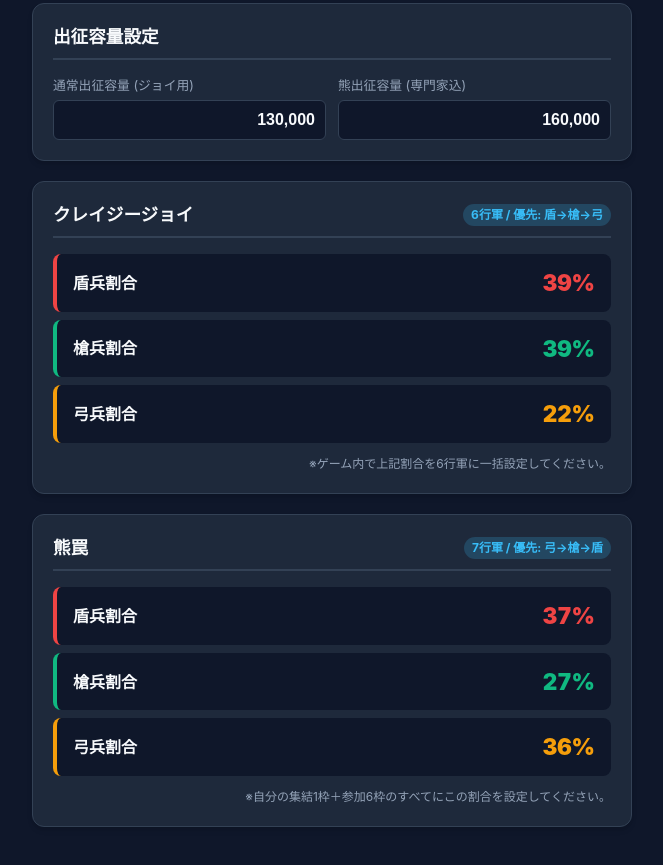
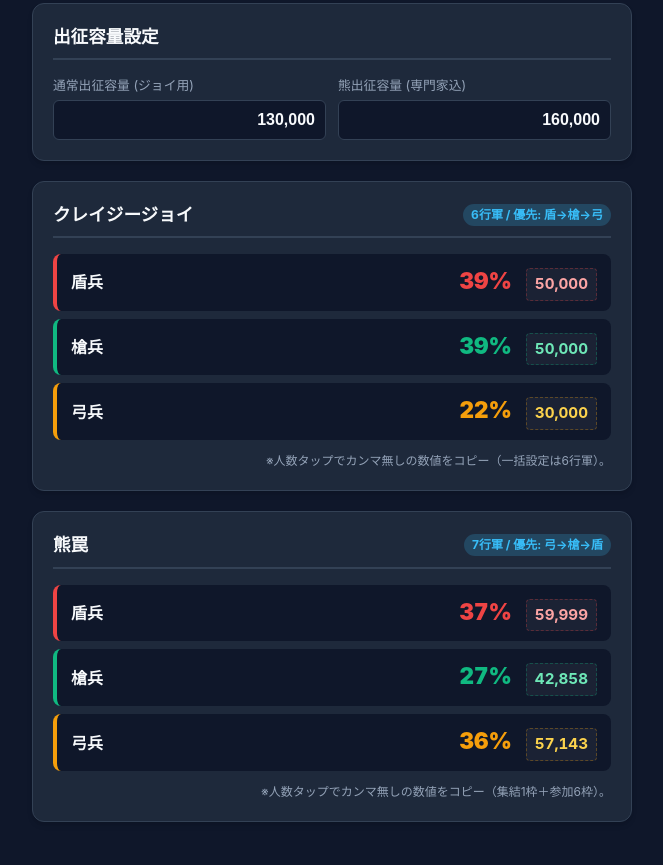
Before and after one commit to yucke/webapp, a plain HTML site: page WOS_troop_ratio_calc.html in a window 1280 px wide. Shown: the part 479-1344 px from the top of the page, without its empty margins (308-971 px from the left). Drawn offline with Linux system fonts and the light colour scheme.

Commit message:
WOS_troop_ratio_calc.html を更新

```diff
--- a/WOS_troop_ratio_calc.html
+++ b/WOS_troop_ratio_calc.html
@@ -15,6 +15,7 @@
             --shield-color: #ef4444;
             --spear-color: #10b981;
             --archer-color: #f59e0b;
+            --toast-bg: #0284c7;
         }
 
         * {
@@ -131,7 +132,7 @@
             align-items: center;
             justify-content: space-between;
             background-color: var(--bg-color);
-            padding: 12px 16px;
+            padding: 10px 14px;
             border-radius: 8px;
             margin-bottom: 8px;
             border-left: 4px solid var(--border-color);
@@ -148,21 +149,77 @@
             gap: 8px;
         }
 
-        .result-value {
+        .result-values-box {
+            display: flex;
+            align-items: baseline;
+            gap: 14px;
+            text-align: right;
+        }
+
+        .result-pct {
             font-size: 1.4rem;
             font-weight: 900;
             font-variant-numeric: tabular-nums;
+            min-width: 55px;
         }
 
-        .shield .result-value { color: var(--shield-color); }
-        .spear .result-value { color: var(--spear-color); }
-        .archer .result-value { color: var(--archer-color); }
+        .result-num {
+            font-size: 0.95rem;
+            font-weight: bold;
+            font-variant-numeric: tabular-nums;
+            background-color: rgba(255,255,255,0.05);
+            padding: 4px 8px;
+            border-radius: 4px;
+            cursor: pointer;
+            transition: background-color 0.15s, transform 0.1s;
+            position: relative;
+        }
+
+        .result-num:hover {
+            background-color: rgba(255,255,255,0.12);
+        }
+
+        .result-num:active {
+            transform: scale(0.96);
+        }
+
+        .shield .result-pct { color: var(--shield-color); }
+        .spear .result-pct { color: var(--spear-color); }
+        .archer .result-pct { color: var(--archer-color); }
+
+        .shield .result-num { border: 1px dashed rgba(239, 68, 68, 0.3); color: #fca5a5; }
+        .spear .result-num { border: 1px dashed rgba(16, 185, 129, 0.3); color: #6ee7b7; }
+        .archer .result-num { border: 1px dashed rgba(245, 158, 11, 0.3); color: #fcd34d; }
 
         .hint-text {
             font-size: 0.75rem;
             color: var(--muted-text);
             margin-top: 12px;
             text-align: right;
+        }
+
+        /* コピートースト通知 */
+        .toast {
+            position: fixed;
+            bottom: 24px;
+            left: 50%;
+            transform: translateX(-50%) translateY(100px);
+            background-color: var(--toast-bg);
+            color: white;
+            padding: 8px 18px;
+            border-radius: 20px;
+            font-size: 0.85rem;
+            font-weight: bold;
+            box-shadow: 0 4px 12px rgba(0,0,0,0.3);
+            transition: transform 0.3s cubic-bezier(0.175, 0.885, 0.32, 1.275), opacity 0.3s;
+            opacity: 0;
+            pointer-events: none;
+            z-index: 9999;
+        }
+
+        .toast.show {
+            transform: translateX(-50%) translateY(0);
+            opacity: 1;
         }
     </style>
 </head>
@@ -232,18 +289,27 @@
             <span class="mode-badge" id="joyBadge">6行軍 / 優先: 盾→槍→弓</span>
         </div>
         <div class="result-row shield">
-            <div class="result-label">盾兵割合</div>
-            <div class="result-value" id="joyShieldPct">0%</div>
+            <div class="result-label">盾兵</div>
+            <div class="result-values-box">
+                <div class="result-pct" id="joyShieldPct">0%</div>
+                <div class="result-num" id="joyShieldNum" data-raw="0" title="タップしてコピー">0</div>
+            </div>
         </div>
         <div class="result-row spear">
-            <div class="result-label">槍兵割合</div>
-            <div class="result-value" id="joySpearPct">0%</div>
+            <div class="result-label">槍兵</div>
+            <div class="result-values-box">
+                <div class="result-pct" id="joySpearPct">0%</div>
+                <div class="result-num" id="joySpearNum" data-raw="0" title="タップしてコピー">0</div>
+            </div>
         </div>
         <div class="result-row archer">
-            <div class="result-label">弓兵割合</div>
-            <div class="result-value" id="joyArcherPct">0%</div>
+            <div class="result-label">弓兵</div>
+            <div class="result-values-box">
+                <div class="result-pct" id="joyArcherPct">0%</div>
+                <div class="result-num" id="joyArcherNum" data-raw="0" title="タップしてコピー">0</div>
+            </div>
         </div>
-        <div class="hint-text" id="joyHint">※ゲーム内で上記割合を6行軍に一括設定してください。</div>
+        <div class="hint-text" id="joyHint">※数値をタップするとカンマ無しでクリップボードにコピーします。</div>
     </div>
 
     <!-- 熊罠結果（盾→槍→弓） -->
@@ -253,20 +319,32 @@
             <span class="mode-badge" id="bearBadge">7行軍 / 優先: 弓→槍→盾</span>
         </div>
         <div class="result-row shield">
-            <div class="result-label">盾兵割合</div>
-            <div class="result-value" id="bearShieldPct">0%</div>
+            <div class="result-label">盾兵</div>
+            <div class="result-values-box">
+                <div class="result-pct" id="bearShieldPct">0%</div>
+                <div class="result-num" id="bearShieldNum" data-raw="0" title="タップしてコピー">0</div>
+            </div>
         </div>
         <div class="result-row spear">
-            <div class="result-label">槍兵割合</div>
-            <div class="result-value" id="bearSpearPct">0%</div>
+            <div class="result-label">槍兵</div>
+            <div class="result-values-box">
+                <div class="result-pct" id="bearSpearPct">0%</div>
+                <div class="result-num" id="bearSpearNum" data-raw="0" title="タップしてコピー">0</div>
+            </div>
         </div>
         <div class="result-row archer">
-            <div class="result-label">弓兵割合</div>
-            <div class="result-value" id="bearArcherPct">0%</div>
+            <div class="result-label">弓兵</div>
+            <div class="result-values-box">
+                <div class="result-pct" id="bearArcherPct">0%</div>
+                <div class="result-num" id="bearArcherNum" data-raw="0" title="タップしてコピー">0</div>
+            </div>
         </div>
-        <div class="hint-text" id="bearHint">※自分の集結1枠＋参加6枠のすべてにこの割合を設定してください。</div>
+        <div class="hint-text" id="bearHint">※数値をタップするとカンマ無しでクリップボードにコピーします。</div>
     </div>
 </div>
+
+<!-- トースト通知 -->
+<div id="toast" class="toast">コピーしました</div>
 
 <script>
     // カンマを除去して数値化する関数
@@ -282,8 +360,51 @@
         return num.toLocaleString();
     }
 
+    // コピートースト表示関数
+    function showToast(text) {
+        const toast = document.getElementById('toast');
+        toast.textContent = text;
+        toast.classList.add('show');
+        setTimeout(() => {
+            toast.classList.remove('show');
+        }, 1800);
+    }
+
+    // クリップボードコピー関数
+    function setupCopyElement(elementId) {
+        const el = document.getElementById(elementId);
+        el.addEventListener('click', function() {
+            const val = this.getAttribute('data-raw');
+            if (navigator.clipboard && navigator.clipboard.writeText) {
+                navigator.clipboard.writeText(val).then(() => {
+                    showToast(`${formatWithCommas(parseInt(val))} をコピーしました`);
+                }).catch(() => {
+                    fallbackCopy(val);
+                });
+            } else {
+                fallbackCopy(val);
+            }
+        });
+    }
+
+    function fallbackCopy(text) {
+        const textArea = document.createElement("textarea");
+        textArea.value = text;
+        textArea.style.position = "fixed";
+        document.body.appendChild(textArea);
+        textArea.focus();
+        textArea.select();
+        try {
+            document.execCommand('copy');
+            showToast(`${formatWithCommas(parseInt(text))} をコピーしました`);
+        } catch (err) {
+            showToast("コピーに失敗しました");
+        }
+        document.body.removeChild(textArea);
+    }
+
     function calculate() {
-        // 数値の取得（入力中の生の値をパース）
+        // 数値の取得
         const marchCount = getNumericValue('marchCount', 1);
         const bearMarchCount = marchCount + 1;
 
@@ -296,10 +417,10 @@
 
         // バッジとヒントテキストの動的更新
         document.getElementById('joyBadge').textContent = `${marchCount}行軍 / 優先: 盾→槍→弓`;
-        document.getElementById('joyHint').textContent = `※ゲーム内で上記割合を${marchCount}行軍に一括設定してください。`;
+        document.getElementById('joyHint').textContent = `※人数タップでカンマ無しの数値をコピー（一括設定は${marchCount}行軍）。`;
 
         document.getElementById('bearBadge').textContent = `${bearMarchCount}行軍 / 優先: 弓→槍→盾`;
-        document.getElementById('bearHint').textContent = `※自分の集結1枠＋参加${marchCount}枠のすべてにこの割合を設定してください。`;
+        document.getElementById('bearHint').textContent = `※人数タップでカンマ無しの数値をコピー（集結1枠＋参加${marchCount}枠）。`;
 
         // --- クレイジージョイの計算 (優先度: 盾→槍→弓) ---
         let joyRemCap = normalCapacity;
@@ -318,9 +439,23 @@
         const joySpearPct = Math.min(100 - joyShieldPct, Math.ceil((joySpearPerMarch / normalCapacity) * 100));
         const joyArcherPct = 100 - joyShieldPct - joySpearPct;
 
+        // 画面反映 (ジョイ割合)
         document.getElementById('joyShieldPct').textContent = joyShieldPct + '%';
         document.getElementById('joySpearPct').textContent = joySpearPct + '%';
         document.getElementById('joyArcherPct').textContent = joyArcherPct + '%';
+
+        // 画面反映 (ジョイ人数 & コピーデータ)
+        const jsNum = document.getElementById('joyShieldNum');
+        jsNum.textContent = formatWithCommas(joyShieldPerMarch);
+        jsNum.setAttribute('data-raw', joyShieldPerMarch);
+
+        const jspNum = document.getElementById('joySpearNum');
+        jspNum.textContent = formatWithCommas(joySpearPerMarch);
+        jspNum.setAttribute('data-raw', joySpearPerMarch);
+
+        const jaNum = document.getElementById('joyArcherNum');
+        jaNum.textContent = formatWithCommas(joyArcherPerMarch);
+        jaNum.setAttribute('data-raw', joyArcherPerMarch);
 
 
         // --- 熊罠の計算 (優先度: 弓→槍→盾) ---
@@ -340,35 +475,53 @@
         const bearSpearPct = Math.min(100 - bearArcherPct, Math.ceil((bearSpearPerMarch / bearCapacity) * 100));
         const bearShieldPct = 100 - bearArcherPct - bearSpearPct;
 
+        // 画面反映 (熊罠割合)
         document.getElementById('bearShieldPct').textContent = bearShieldPct + '%';
-        document.getElementById('bearSpearPct').textContent = bearShieldPct + '%'; // バグ防止のため修正確認
         document.getElementById('bearSpearPct').textContent = bearSpearPct + '%';
         document.getElementById('bearArcherPct').textContent = bearArcherPct + '%';
+
+        // 画面反映 (熊罠人数 & コピーデータ)
+        const bsNum = document.getElementById('bearShieldNum');
+        bsNum.textContent = formatWithCommas(bearShieldPerMarch);
+        bsNum.setAttribute('data-raw', bearShieldPerMarch);
+
+        const bspNum = document.getElementById('bearSpearNum');
+        bspNum.textContent = formatWithCommas(bearSpearPerMarch);
+        bspNum.setAttribute('data-raw', bearSpearPerMarch);
+
+        const baNum = document.getElementById('bearArcherNum');
+        baNum.textContent = formatWithCommas(bearArcherPerMarch);
+        baNum.setAttribute('data-raw', bearArcherPerMarch);
     }
 
     // イベントリスナーの一括設定
     document.querySelectorAll('input[data-type="int"]').forEach(input => {
-        // フォーカスされたとき: カンマを消し、スマホ等で数値キーボードを出しやすくする（かつテキスト選択を全選択にする）
         input.addEventListener('focus', function() {
             const rawValue = this.value.replace(/,/g, '');
             this.value = rawValue;
-            this.type = 'number'; // 一時的にnumberタイプにして数値キーボードを誘発
+            this.type = 'number';
             setTimeout(() => this.select(), 10);
         });
 
-        // 入力中: リアルタイム計算
         input.addEventListener('input', function() {
             calculate();
         });
 
-        // フォーカスが外れたとき: カンマ区切りのテキストに戻す
         input.addEventListener('blur', function() {
-            this.type = 'text'; // textタイプに戻す
+            this.type = 'text';
             const minVal = this.id === 'shieldCount' || this.id === 'spearCount' || this.id === 'archerCount' ? 0 : 1;
             const num = getNumericValue(this.id, minVal);
             this.value = formatWithCommas(num);
         });
     });
+
+    // コピーイベントの登録
+    setupCopyElement('joyShieldNum');
+    setupCopyElement('joySpearNum');
+    setupCopyElement('joyArcherNum');
+    setupCopyElement('bearShieldNum');
+    setupCopyElement('bearSpearNum');
+    setupCopyElement('bearArcherNum');
 
     // 初期起動時に計算を実行
     window.onload = calculate;
```
